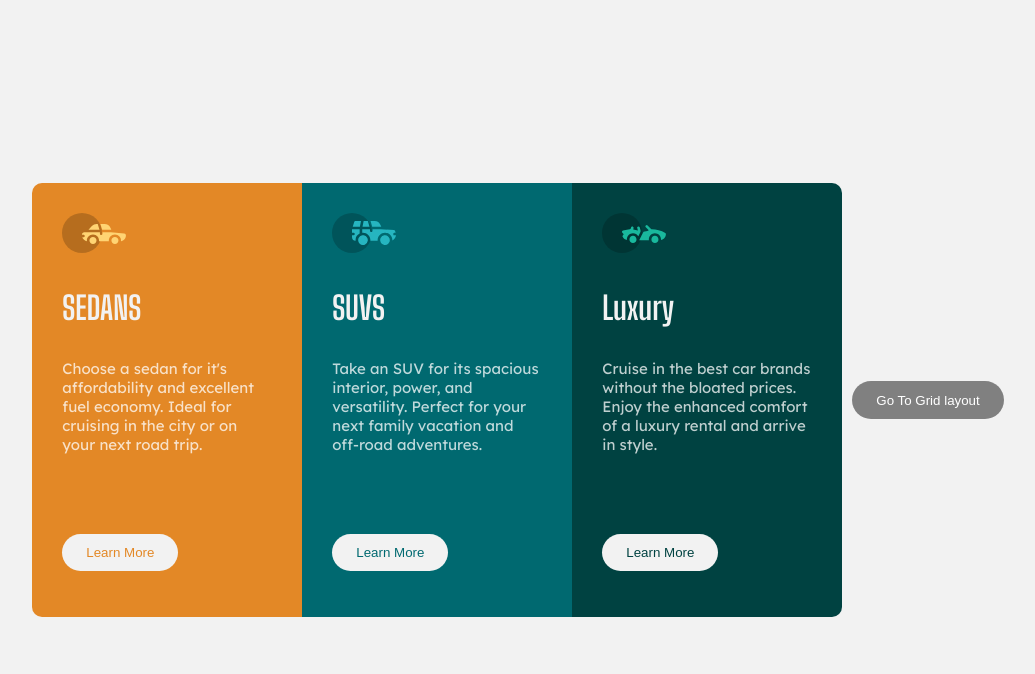
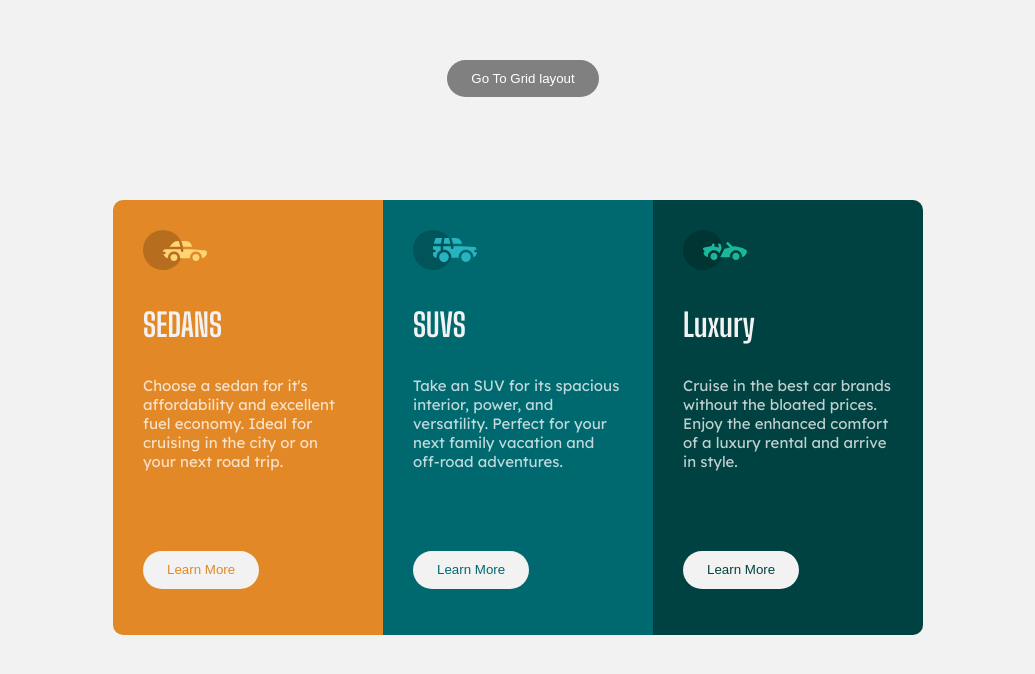
Before and after one commit to Deekay25/flex-box-ex, a plain HTML site: page index.html in a window 1280 px wide. Shown: the whole page, without its empty margins (122-1157 px from the left). Drawn offline with Linux system fonts and the light colour scheme.

Commit message:
change button position

```diff
--- a/index.html
+++ b/index.html
@@ -9,6 +9,11 @@
 </head>
     <body>
         <header></header>
+        <section class="btn-container">
+            <form action="">
+                <button class="goto-btn"><a href="grid.html" class="btn-link">Go To Grid layout</a></button>
+            </form>
+        </section>
         <main>
             <div class="container">
                 <section>
@@ -89,11 +94,6 @@
                         </footer>
                     </div>
                 </section>
-                <section>
-                    <form action="">
-                        <button class="goto-btn"><a href="grid.html" class="btn-link">Go To Grid layout</a></button>
-                    </form>
-                </section>
             </div>
         </main>
     </body>
--- a/styles.css
+++ b/styles.css
@@ -10,11 +10,13 @@ body {
 
     font-size: 15px;
     background-color: hsl(0, 0%, 95%);
+    /* margin: auto; */
+    margin-top: 60px;
 
 }
 
 .container {
-    height: 100vh;
+    height: 80vh;
     display: flex;
     justify-content: center;
     align-items: center;
@@ -75,6 +77,7 @@ body {
 
 .card1 button {
     color: hsl(31, 77%, 52%);
+
 }
 .card2 button {
     color:hsl(184, 100%, 22%);
@@ -97,13 +100,27 @@ body {
         background-color: hsl(179, 100%, 13%);
         border-radius: 0 0 10px 10px;
     }
+    .goto-btn {
+        margin: 10px;
+    }
 }
+/* @media (max-width: 1440px) {
+    .card1 {
+        border-radius: 10px 0 0 10px;
+    }
+    .card3 {
+        background-color: hsl(179, 100%, 13%);
+        border-radius: 0 10px 10px 0;
+    }
+    .goto-btn {
+        margin: 10px;
+    }
+} */
 
 .btn-link {
     text-decoration: none;
     color: white;
 }
-
 .goto-btn {
     padding: 0.7rem 1.5rem;
     border: none;
@@ -112,3 +129,7 @@ body {
     margin-left: 10px;
 
 }
+
+.btn-container {
+    text-align: center;
+}
```
